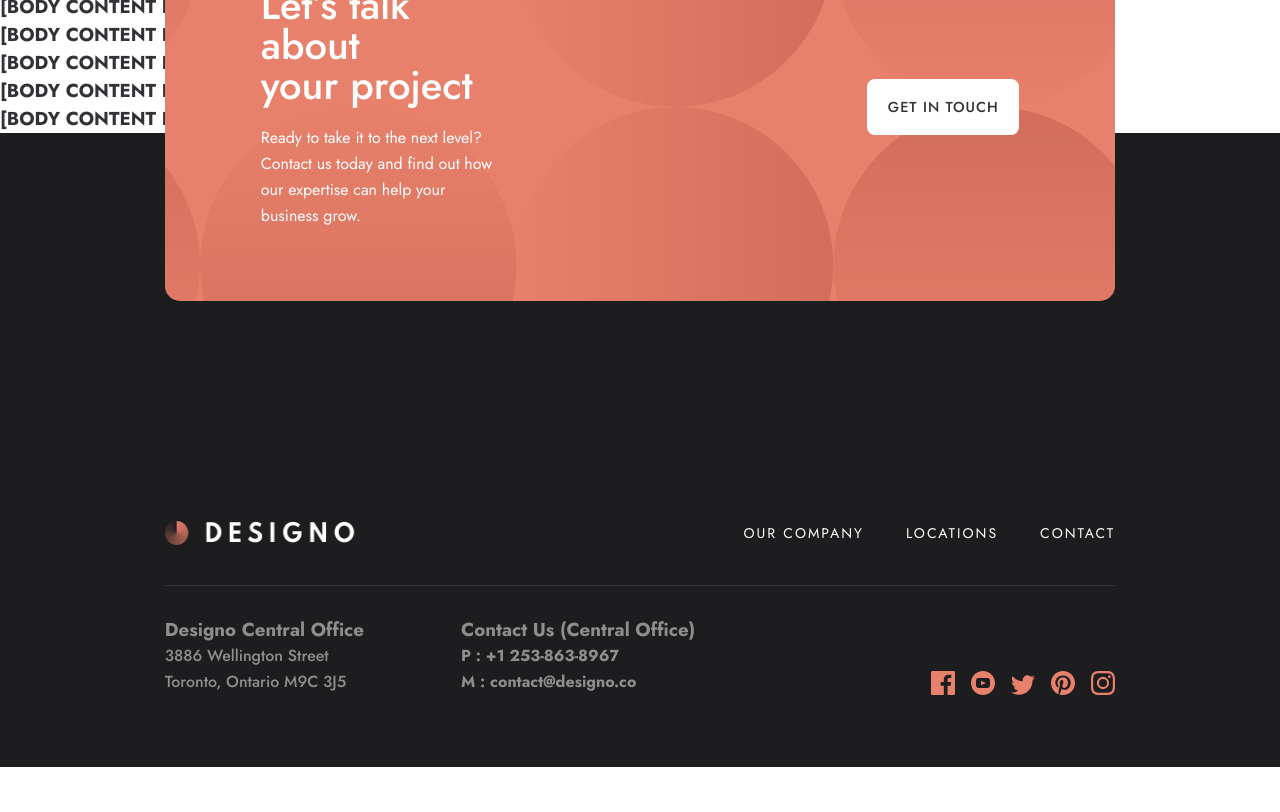
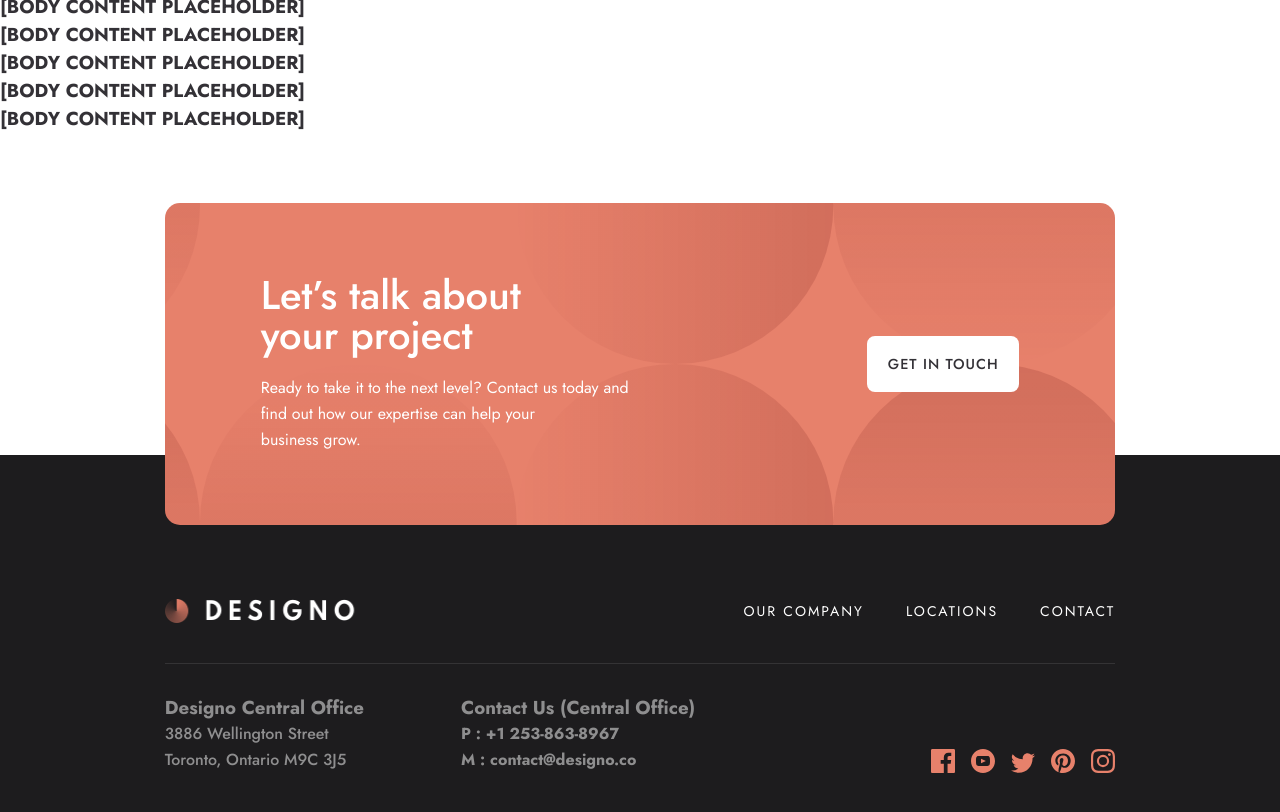
Before and after one commit to zowieerickson/designo-multi-page-website, a React (Vite) app: page / in a window 1280 px wide. Shown: the part 480-1292 px from the top of the page. Before the commit the page ends 1247 px from the top, so only its background shows below. Built offline with nearby package versions, Linux system fonts and the light colour scheme.

Commit message:
Move 'Call to Action' section out of footer because it was increasing footer height too much and not matching design

```diff
--- a/src/components/Footer.jsx
+++ b/src/components/Footer.jsx
@@ -8,7 +8,6 @@ import "../styles/footer.css"
 export default function Footer() {
     return (
         <>
-            <footer className="globalfooter" id="globalfooter" lang="en-US">
             <section className="cta-banner">
                 <div className="cta-banner-copy">
                     <h2 className="cta-banner-title">Let’s talk about your&nbsp;project</h2>
@@ -16,6 +15,8 @@ export default function Footer() {
                 </div>
                 <LightButton children="Get in touch"></LightButton>
             </section>
+            <footer className="globalfooter" id="globalfooter" lang="en-US">
+
                 <Nav logoImage={LightLogo} />
                 <section className="contact">
                     <div className="contact-address">
--- a/src/styles/footer.css
+++ b/src/styles/footer.css
@@ -2,7 +2,7 @@
     color: #FFF;
     font-weight: 400;
     line-height: 14px; /* 100% */
-    padding: 0 10.3em 4.5em;
+    padding: 9em 10.3em 4.5em;
     background-color: #1D1C1E;
 }
 
@@ -37,7 +37,7 @@
     justify-content: space-between;
     align-items: center;
     position: relative;
-    top: -220px;
+    bottom: -70px;
     background-color: #E7816B;
     background-image: url(../assets/shared/desktop/bg-pattern-call-to-action.svg);
     background-size: cover;
@@ -45,12 +45,13 @@
     color: #fff;
     border-radius: 15px;
     padding: 4.5em 6em;
+    margin: 0 10.3em;
 }
 
 .cta-banner-copy {
     display: flex;
     flex-direction: column;
-    flex-basis: 32%;
+    flex-basis: 49%;
 }
 
 .cta-banner-title {
```
